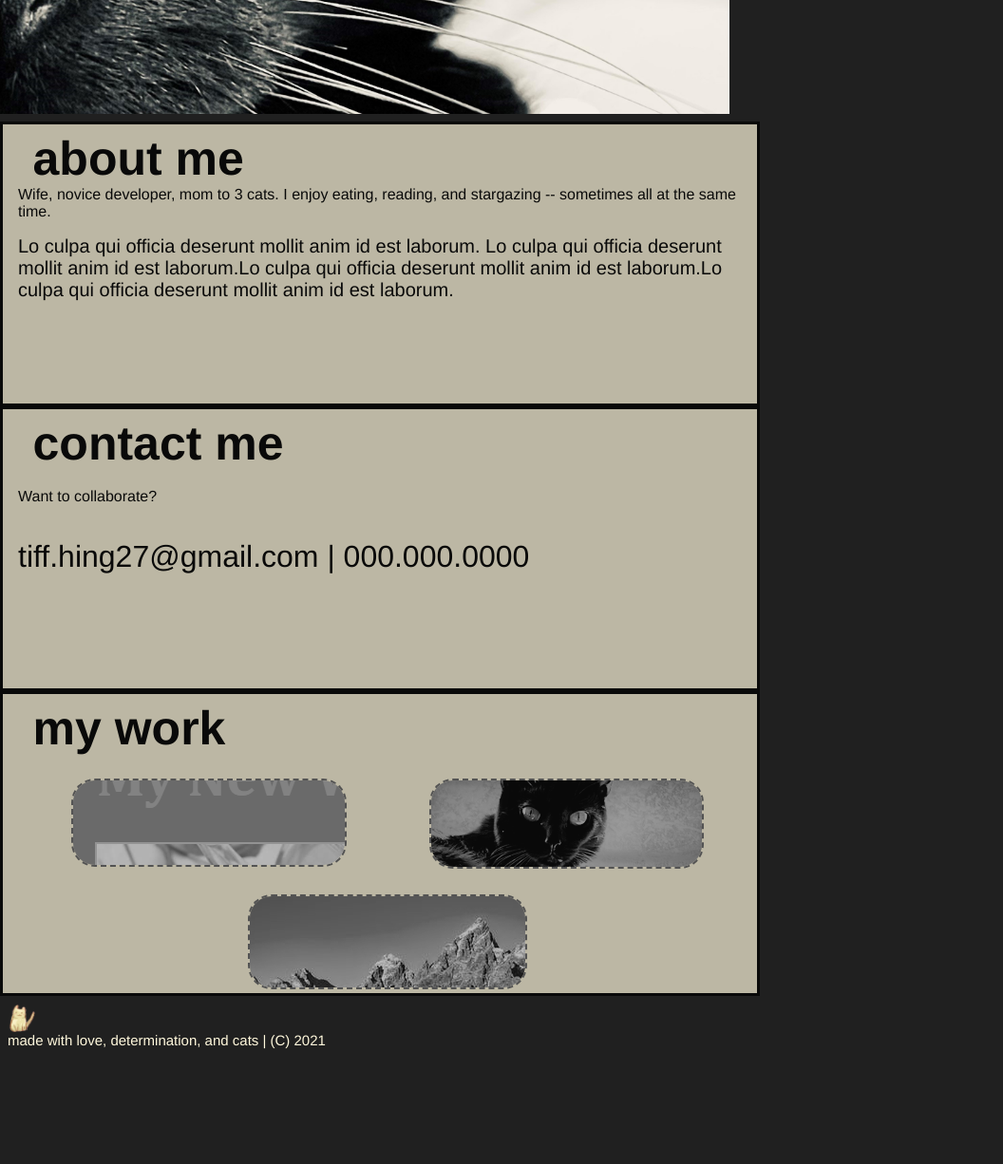
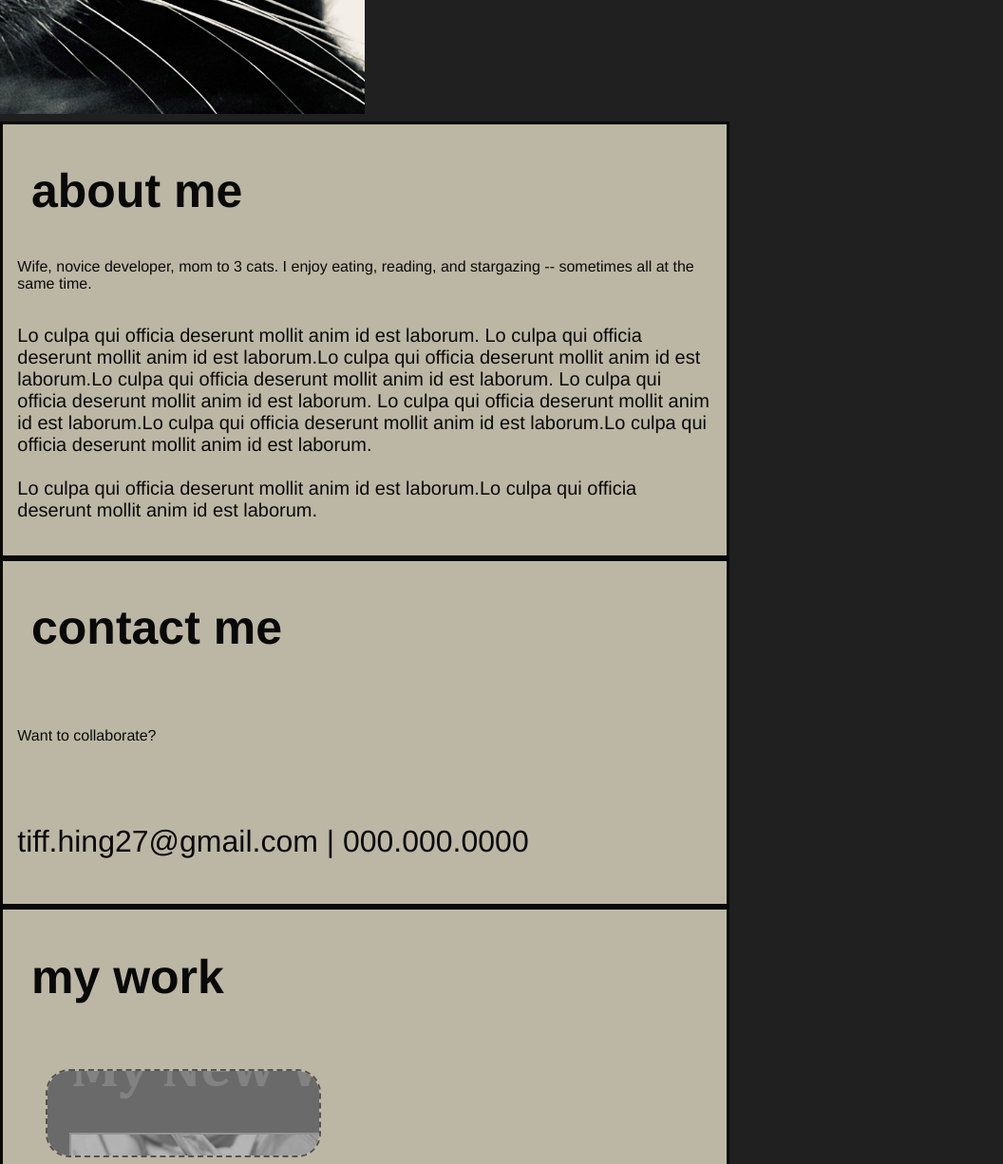
Before and after one commit to Morgoth27/th_portfolio_hireme, a plain HTML site: page index.html in a window 768 px wide. Shown: the part 680-1906 px from the top of the page at 95% size, 1056 px wide, since content can reach past the window. Before the commit the page ends 1829 px from the top, so only its background shows below. Drawn offline with Linux system fonts and the light colour scheme.

Commit message:
formatted the footer, got it to center. added mailto link, and also worked on media query sizing so the webpage is dynamic to all screen sizes.

```diff
--- a/assets/style.css
+++ b/assets/style.css
@@ -1,8 +1,6 @@
 * {
     box-sizing: border-box;
     font-family: 'Franklin Gothic Medium', 'Arial Narrow', Arial, sans-serif;
-    margin: 0;
-    padding:0'
 }
 
 body, html {
@@ -82,6 +80,7 @@ header {
     padding-left: 2px;
 }
 
+/* hover glow properties over name on main page */
 .aboutMeNav:hover,
 .contactNav:hover,
 .workNav:hover {
@@ -96,7 +95,7 @@ header {
     padding-top: 1%;
     height: 100vh;
     min-height: max-content;
-    min-width: 100vh;
+    min-width: 100%;
 }
 
 .container2 section {
@@ -113,12 +112,12 @@ header {
     justify-content: center;
     max-height:auto;
 }
+/* hover over properties for the body portion of this webpage*/
 
 .aboutMe:hover, .contact:hover, .myWork:hover {
     opacity: 100%;
     transition: all 500ms;
-    border: 5px solid blanchedalmond;
-
+    border: 3px solid blanchedalmond;
 }
 
 .aboutMe h2, .contact h2, .myWork h2 {
@@ -126,7 +125,6 @@ header {
     flex-direction: row;
     position: relative;
     padding-left: 2%;
-    padding-top: 1%;
     font-size: 50px;
 }
 
@@ -143,10 +141,12 @@ header {
     flex-direction: row;
     position: relative;
     padding-left: 2%;
+    padding-right: 2%;
+    padding-bottom: 2%;
     flex-wrap: wrap;
     min-width: 100%;
-    min-height: 33%;
-    max-height:auto;
+    min-height: 25%;
+    max-height: auto;
 }
 
 .aboutMeText2 {
@@ -158,6 +158,10 @@ header {
 .myEmail {
     font-size: 200%;
     align-content: center;
+}
+
+.emailLink:hover {
+    text-shadow: 0px 0px 7px #abaaac;
 }
 
 .listedWork {
@@ -191,6 +195,8 @@ header {
     filter: grayscale(100%);
 }
 
+/*removing bullets from list style type html*/
+
 li {
     list-style-type: none;
 }
@@ -208,11 +214,14 @@ li {
     max-height: 100px;
     min-height: 100px;
     height: 100px;
-    width: 100vh;
+    width: 200%;
     align-content: center;
+    align-items: center;
     font-size: 15px;
     position: relative;
 }
+
+/*remove all default formatting for links, including the shade they take after being clicked*/
 
 a {
     text-decoration: inherit;
@@ -222,3 +231,25 @@ a {
 a:visited {
     color: inherit;
 }
+
+/* media queries for flucuations in screen size */
+@media screen and (max-width: 768px) {
+    .container {
+        max-width: 50%;
+    }
+    .listedWork {
+        flex-direction: column;
+        max-height: min-content;
+    }
+    .aboutMe {
+        max-height: min-content;
+        max-width: 50%;
+    }
+}
+
+@media screen and (min-width: 768px) {
+
+    .container {
+        max-width: 50%;
+    }
+}
--- a/index.html
+++ b/index.html
@@ -29,7 +29,9 @@
         <section id="aboutMe" class="aboutMe">
             <h2 class="aboutMeHeader">about me</h2>
             <p class="aboutMeText">Wife, novice developer, mom to 3 cats. I enjoy eating, reading, and stargazing -- sometimes all at the same time.</p>
-            <p class="aboutMeText2">Lo culpa qui officia deserunt mollit anim id est laborum. Lo culpa qui officia deserunt mollit anim id est laborum.Lo culpa qui officia deserunt mollit anim id est laborum.Lo culpa qui officia deserunt mollit anim id est laborum.
+            <p class="aboutMeText2">Lo culpa qui officia deserunt mollit anim id est laborum. Lo culpa qui officia deserunt mollit anim id est laborum.Lo culpa qui officia deserunt mollit anim id est laborum.Lo culpa qui officia deserunt mollit anim id est laborum. Lo culpa qui officia deserunt mollit anim id est laborum. Lo culpa qui officia deserunt mollit anim id est laborum.Lo culpa qui officia deserunt mollit anim id est laborum.Lo culpa qui officia deserunt mollit anim id est laborum.
+    <br><br>
+            Lo culpa qui officia deserunt mollit anim id est laborum.Lo culpa qui officia deserunt mollit anim id est laborum.
             </p>
         </section>
     <br>
@@ -38,7 +40,7 @@
             <p class="contactText">Want to collaborate?</p>
             <br>
             <br>
-            <p class="myEmail">tiff.hing27@gmail.com | 000.000.0000</p>
+            <p class="myEmail"><a class="emailLink" href="mailto:tiff.hing27@.com">tiff.hing27@gmail.com</a> | 000.000.0000</p>
         </section>
     <br>
         <section id="myWork" class="myWork">
```
Also changed, not shown: 1 other file.
